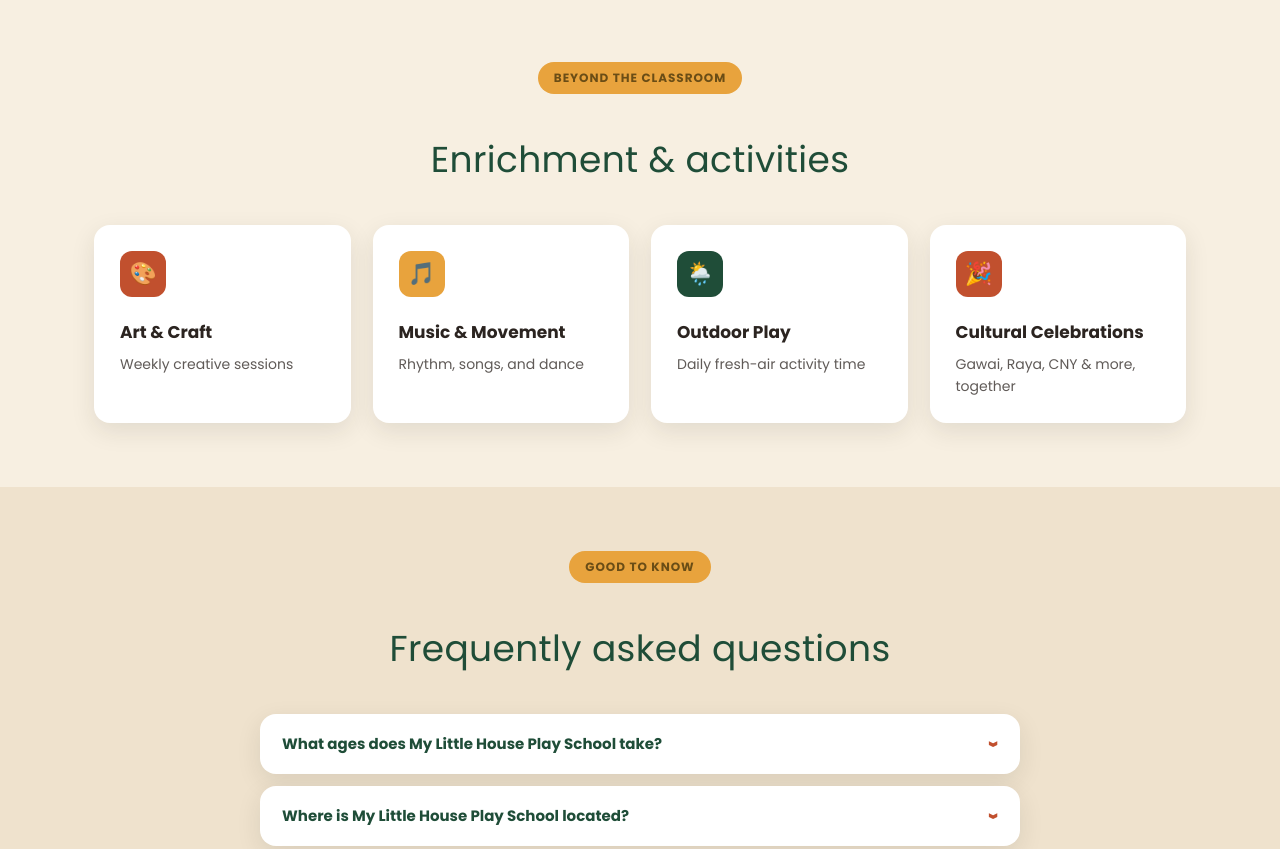
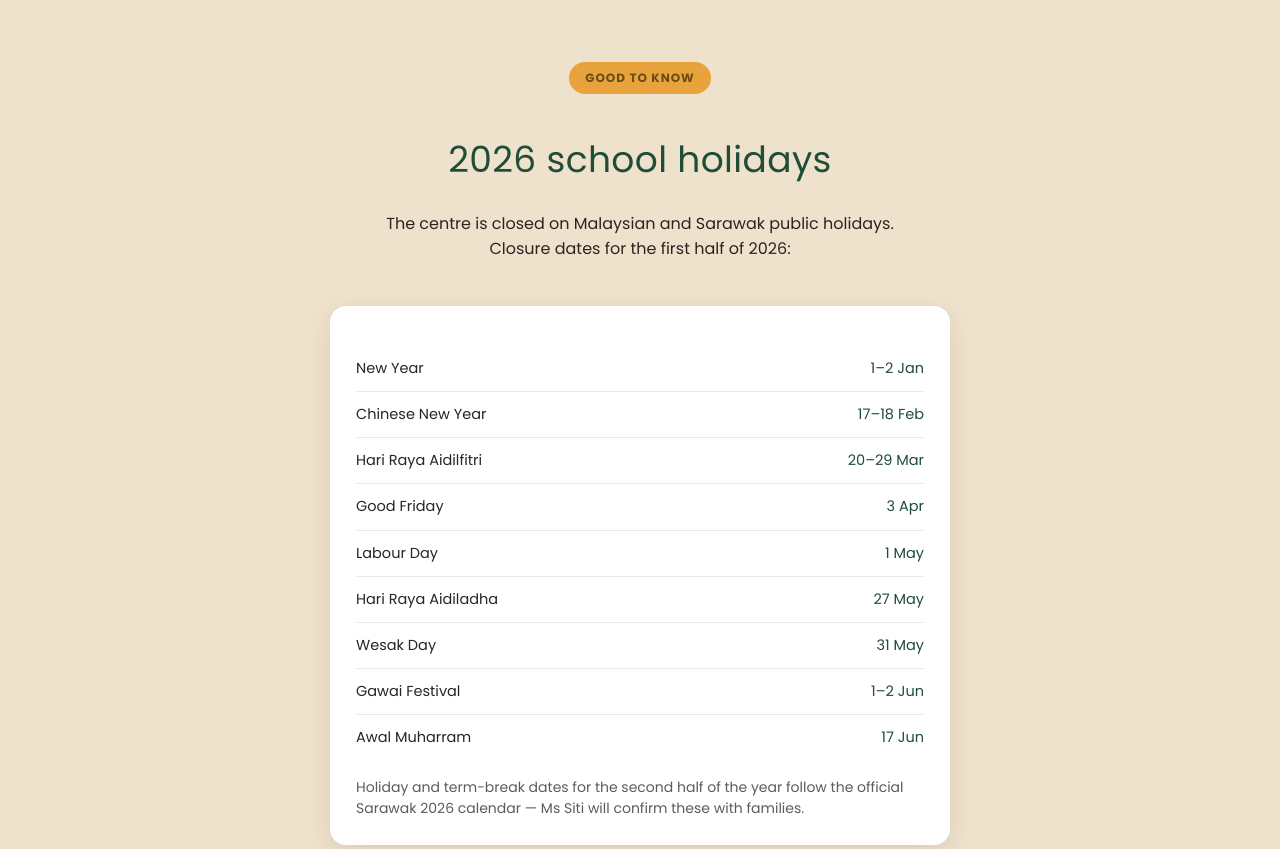
Before and after one commit to Sarawak-Hackathon-2026/SME-website, a plain HTML site: page programs.html in a window 1280 px wide. Shown: the part 3440-4289 px from the top of the page. Drawn offline with Linux system fonts and the light colour scheme; a web font is replaced by a local one.

Commit message:
Add the 2026 school-holiday closure list to the Programs page
From the centre's Canva calendar (page 12): nine public-holiday closures
for the first half of 2026, in a new "2026 school holidays" section
(programs.html #holidays), with a note that second-half dates follow the
official Sarawak calendar.

Co-Authored-By: Claude Sonnet 5 <noreply@anthropic.com>
Claude-Session: https://claude.ai/code/session_015dAkiJyBsNj6XMZ9FVvaqH

```diff
--- a/programs.html
+++ b/programs.html
@@ -389,6 +389,30 @@
   </div>
 </section>
 
+<section class="section-soft" id="holidays">
+  <div class="container">
+    <div class="section-head">
+      <span class="eyebrow">Good to Know</span>
+      <h2>2026 school holidays</h2>
+      <p style="max-width:560px; margin:0 auto;">The centre is closed on Malaysian and Sarawak public holidays. Closure dates for the first half of 2026:</p>
+    </div>
+    <div class="card" style="max-width:620px; margin:0 auto;">
+      <ul class="fee-list">
+        <li><span>New Year</span> <strong>1–2 Jan</strong></li>
+        <li><span>Chinese New Year</span> <strong>17–18 Feb</strong></li>
+        <li><span>Hari Raya Aidilfitri</span> <strong>20–29 Mar</strong></li>
+        <li><span>Good Friday</span> <strong>3 Apr</strong></li>
+        <li><span>Labour Day</span> <strong>1 May</strong></li>
+        <li><span>Hari Raya Aidiladha</span> <strong>27 May</strong></li>
+        <li><span>Wesak Day</span> <strong>31 May</strong></li>
+        <li><span>Gawai Festival</span> <strong>1–2 Jun</strong></li>
+        <li><span>Awal Muharram</span> <strong>17 Jun</strong></li>
+      </ul>
+      <p class="fee-note">Holiday and term-break dates for the second half of the year follow the official Sarawak 2026 calendar — Ms Siti will confirm these with families.</p>
+    </div>
+  </div>
+</section>
+
 <section class="section-cream">
   <div class="container">
     <div class="section-head">
```
Also changed, not shown: 1 other file.
